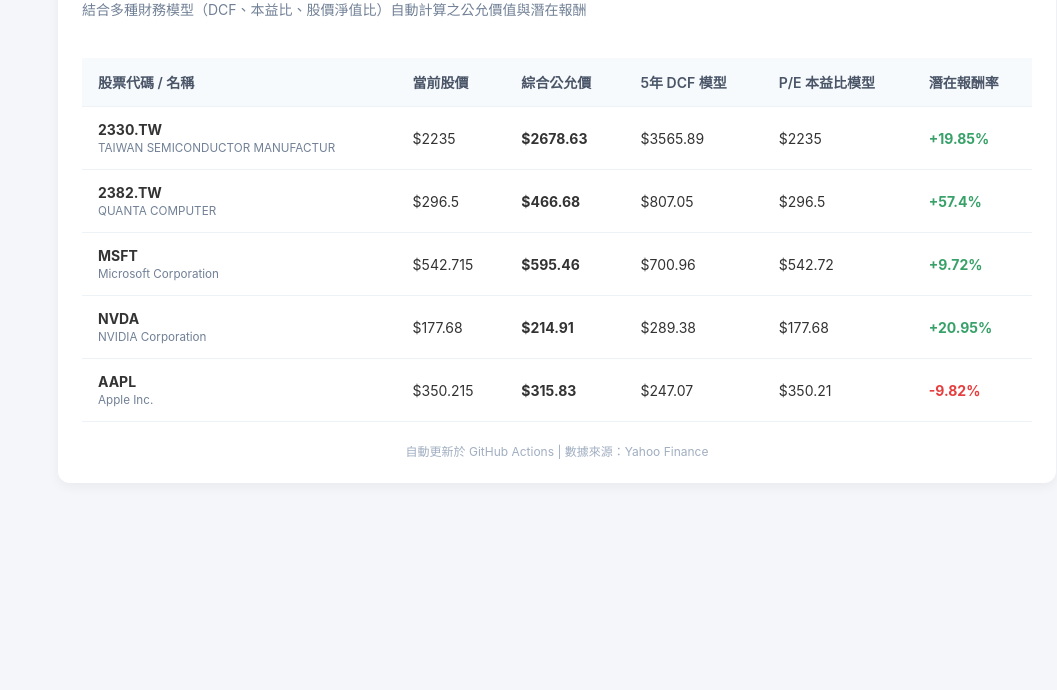
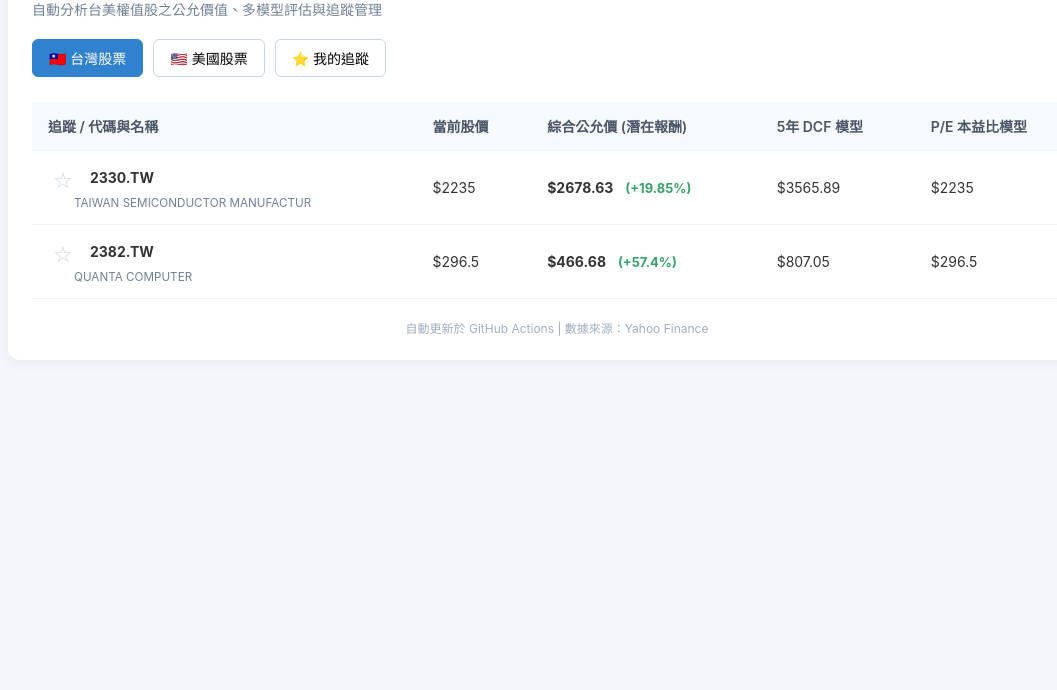
Before and after one commit to allanwutw/stock-valuation-dashboard, a plain HTML site: page index.html in a window 1280 px wide. Shown: the part 110-800 px from the top of the page, without its empty margins (83-1140 px from the left). Drawn offline with Linux system fonts and the light colour scheme.

Commit message:
Update index.html

```diff
--- a/index.html
+++ b/index.html
@@ -6,13 +6,18 @@
   <title>多模型股票公允估值儀表板</title>
   <style>
     body { font-family: -apple-system, BlinkMacSystemFont, "Segoe UI", Roboto, sans-serif; background: #f4f6f9; color: #333; padding: 20px; margin: 0; }
-    .container { max-width: 950px; margin: 0 auto; background: white; padding: 24px; border-radius: 12px; box-shadow: 0 4px 12px rgba(0,0,0,0.05); }
+    .container { max-width: 1050px; margin: 0 auto; background: white; padding: 24px; border-radius: 12px; box-shadow: 0 4px 12px rgba(0,0,0,0.05); }
     h1 { margin-bottom: 8px; font-size: 24px; color: #1a202c; }
-    p.subtitle { color: #718096; margin-bottom: 24px; font-size: 14px; }
+    p.subtitle { color: #718096; margin-bottom: 20px; font-size: 14px; }
+    .filters { margin-bottom: 20px; display: flex; gap: 10px; }
+    .filters button { padding: 8px 16px; border: 1px solid #cbd5e0; background: #fff; border-radius: 6px; cursor: pointer; font-size: 14px; font-weight: 500; }
+    .filters button.active { background: #3182ce; color: white; border-color: #3182ce; }
     .table-responsive { overflow-x: auto; }
-    table { width: 100%; border-collapse: collapse; margin-top: 15px; }
+    table { width: 100%; border-collapse: collapse; margin-top: 5px; }
     th, td { padding: 14px 16px; text-align: left; border-bottom: 1px solid #edf2f7; font-size: 14px; }
     th { background: #f7fafc; color: #4a5568; font-weight: 600; }
+    .star-btn { cursor: pointer; font-size: 18px; color: #cbd5e0; background: none; border: none; margin-right: 8px; vertical-align: middle; }
+    .star-btn.starred { color: #ecc94b; }
     .badge-positive { color: #38a169; font-weight: bold; }
     .badge-negative { color: #e53e3e; font-weight: bold; }
     .footer { text-align: center; margin-top: 20px; font-size: 12px; color: #a0aec0; }
@@ -21,22 +26,27 @@
 <body>
   <div class="container">
     <h1>📈 多模型股票公允估值儀表板</h1>
-    <p class="subtitle">結合多種財務模型（DCF、本益比、股價淨值比）自動計算之公允價值與潛在報酬</p>
+    <p class="subtitle">自動分析台美權值股之公允價值、多模型評估與追蹤管理</p>
+
+    <div class="filters">
+      <button id="btn-tw" class="active" onclick="setFilter('tw')">🇹🇼 台灣股票</button>
+      <button id="btn-us" onclick="setFilter('us')">🇺🇸 美國股票</button>
+      <button id="btn-starred" onclick="setFilter('starred')">⭐ 我的追蹤</button>
+    </div>
 
     <div class="table-responsive">
       <table>
         <thead>
           <tr>
-            <th>股票代碼 / 名稱</th>
+            <th>追蹤 / 代碼與名稱</th>
             <th>當前股價</th>
-            <th>綜合公允價</th>
+            <th>綜合公允價 (潛在報酬)</th>
             <th>5年 DCF 模型</th>
             <th>P/E 本益比模型</th>
-            <th>潛在報酬率</th>
           </tr>
         </thead>
         <tbody id="stock-table">
-          <tr><td colspan="6" style="text-align: center; color: #718096;">資料載入中...</td></tr>
+          <tr><td colspan="5" style="text-align: center; color: #718096;">資料載入中...</td></tr>
         </tbody>
       </table>
     </div>
@@ -47,29 +57,80 @@
   </div>
 
   <script>
-    fetch('valuation_data.json')
-      .then(res => res.json())
-      .then(data => {
+    let allData = [];
+    let currentFilter = 'tw'; // 預設顯示台灣股票
+    let starredSymbols = JSON.parse(localStorage.getItem('starredStocks')) || [];
+
+    function toggleStar(symbol, event) {
+      event.stopPropagation();
+      if (starredSymbols.includes(symbol)) {
+        starredSymbols = starredSymbols.filter(s => s !== symbol);
+      } else {
+        starredSymbols.push(symbol);
+      }
+      localStorage.setItem('starredStocks', JSON.stringify(starredSymbols));
+      renderTable();
+    }
+
+    function setFilter(filter) {
+      currentFilter = filter;
+      document.getElementById('btn-tw').className = filter === 'tw' ? 'active' : '';
+      document.getElementById('btn-us').className = filter === 'us' ? 'active' : '';
+      document.getElementById('btn-starred').className = filter === 'starred' ? 'active' : '';
+      renderTable();
+    }
+
+    function renderTable() {
       const tbody = document.getElementById('stock-table');
       tbody.innerHTML = '';
-        data.forEach(item => {
+
+      let filteredData = allData;
+      if (currentFilter === 'tw') {
+        filteredData = allData.filter(item => item.symbol.endsWith('.TW'));
+      } else if (currentFilter === 'us') {
+        filteredData = allData.filter(item => !item.symbol.endsWith('.TW'));
+      } else if (currentFilter === 'starred') {
+        filteredData = allData.filter(item => starredSymbols.includes(item.symbol));
+      }
+
+      if (filteredData.length === 0) {
+        tbody.innerHTML = `<tr><td colspan="5" style="text-align: center; color: #718096;">目前沒有符合的股票資料</td></tr>`;
+        return;
+      }
+
+      filteredData.forEach(item => {
+        const isStarred = starredSymbols.includes(item.symbol);
+        const starClass = isStarred ? 'star-btn starred' : 'star-btn';
         const upsideClass = item.upside_percent >= 0 ? 'badge-positive' : 'badge-negative';
         const sign = item.upside_percent > 0 ? '+' : '';
+
         const row = `
           <tr>
-              <td><strong>${item.symbol}</strong><br><small style="color:#718096">${item.name}</small></td>
+            <td>
+              <button class="${starClass}" onclick="toggleStar('${item.symbol}', event)">${isStarred ? '★' : '☆'}</button>
+              <strong>${item.symbol}</strong><br><small style="color:#718096; margin-left: 26px;">${item.name}</small>
+            </td>
             <td>$${item.current_price ?? '-'}</td>
-              <td><strong>$${item.fair_value ?? '-'}</strong></td>
+            <td>
+              <strong>$${item.fair_value ?? '-'}</strong>
+              <span class="${upsideClass}" style="margin-left: 8px; font-size: 13px;">(${sign}${item.upside_percent ?? 0}%)</span>
+            </td>
             <td>$${item.models.dcf_5yr ?? '-'}</td>
             <td>$${item.models.pe_multiples ?? '-'}</td>
-              <td class="${upsideClass}">${sign}${item.upside_percent ?? 0}%</td>
           </tr>
         `;
         tbody.innerHTML += row;
       });
+    }
+
+    fetch('valuation_data.json')
+      .then(res => res.json())
+      .then(data => {
+        allData = data;
+        renderTable();
       })
       .catch(err => {
-        document.getElementById('stock-table').innerHTML = `<tr><td colspan="6" style="text-align: center; color: #e53e3e;">載入資料失敗，請確認 JSON 檔案是否存在。</td></tr>`;
+        document.getElementById('stock-table').innerHTML = `<tr><td colspan="5" style="text-align: center; color: #e53e3e;">載入資料失敗。</td></tr>`;
       });
   </script>
 </body>
```
Lines whose indentation alone changed are shown as unchanged.
